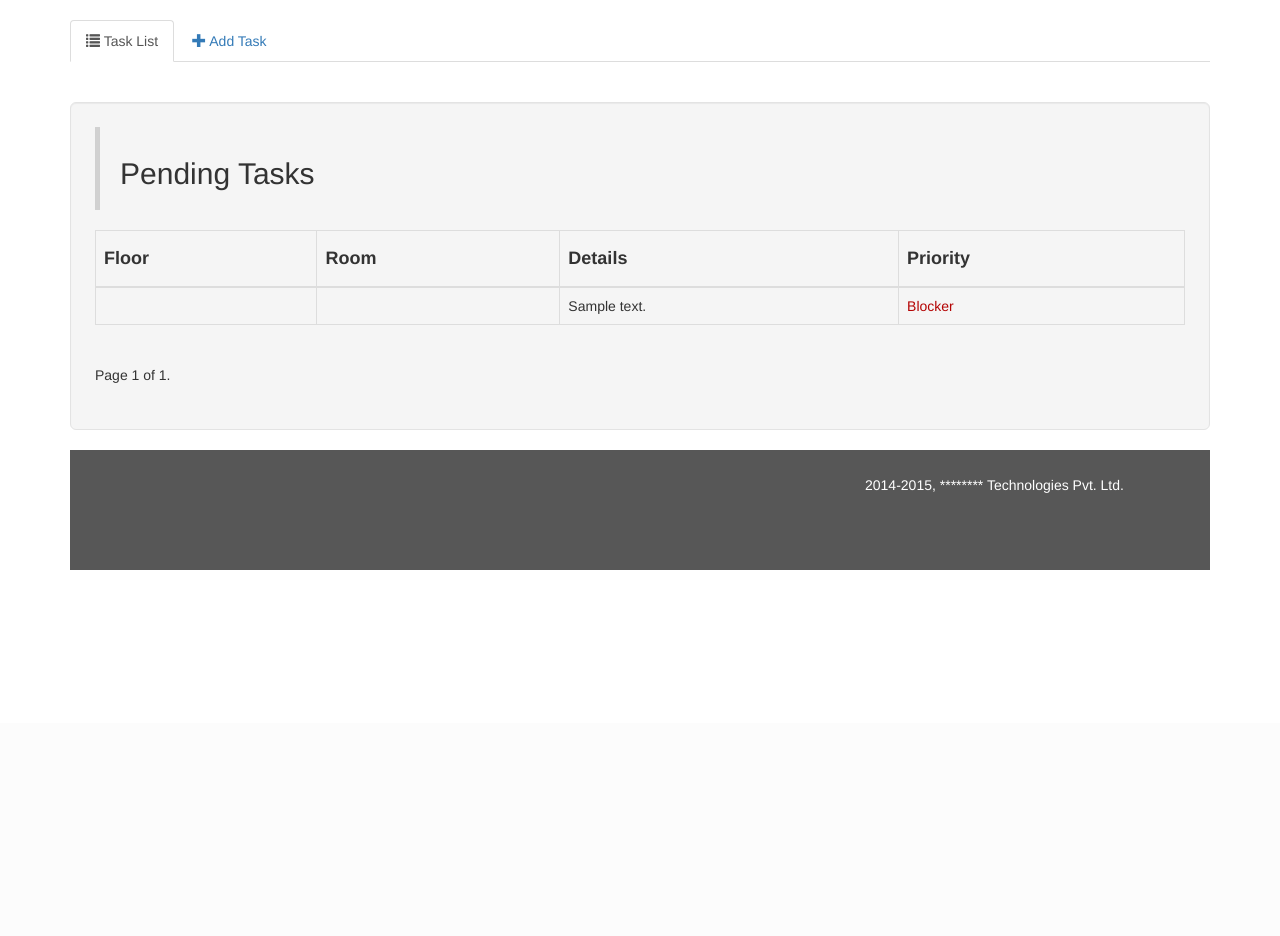
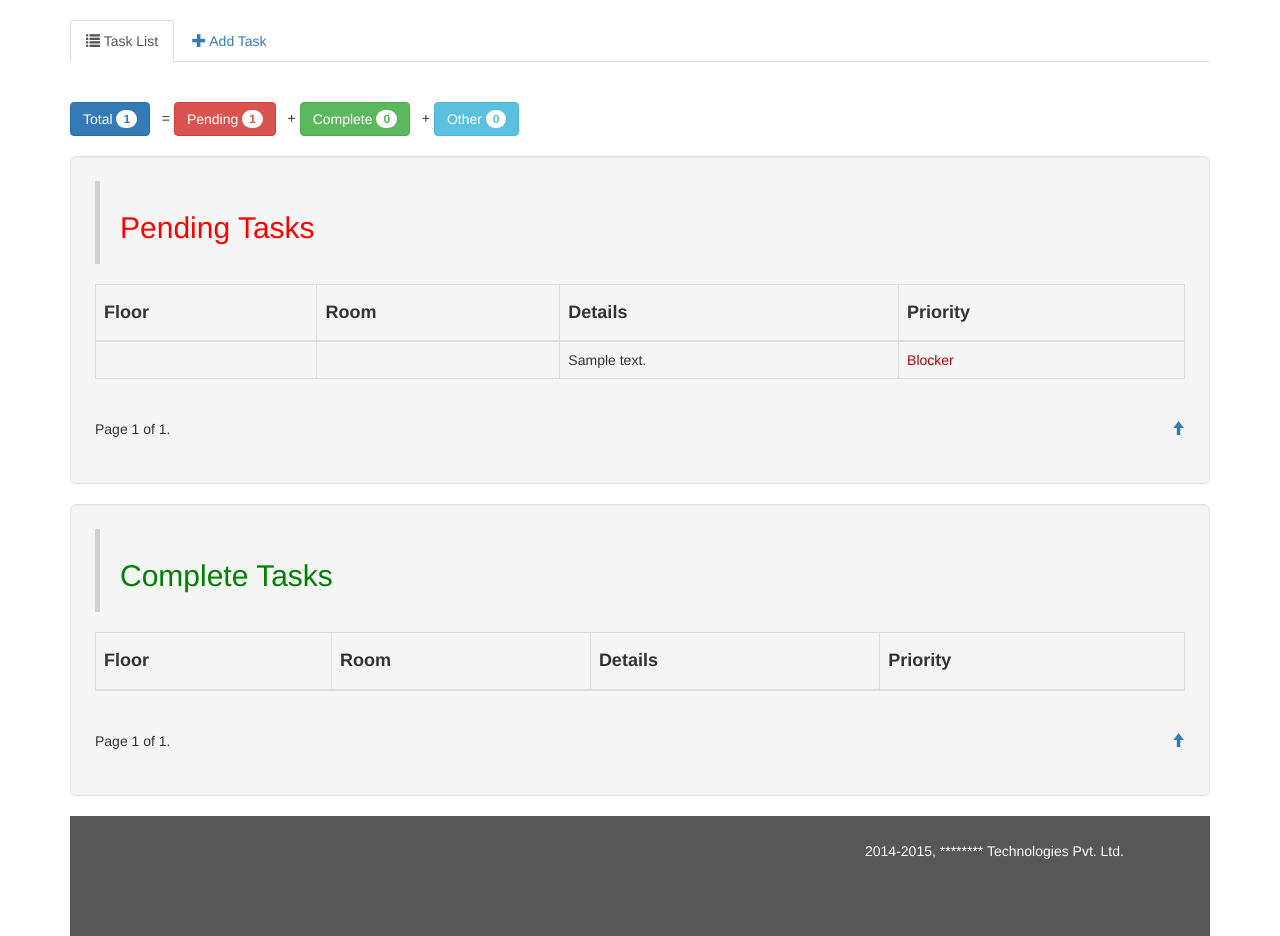
Before and after one commit to sachin11mk/fixit, a Django app: a page that uses taskq/templates/task_list.html in a window 1280 px wide. Shown: the part 77-1013 px from the top of the page. Before the commit the page ends 647 px from the top, so only its background shows below. Run offline with Django 3.2, Linux system fonts and the light colour scheme; tables that the repository leaves empty hold one stand-in row (values such as "Sample post"); lists and menus that the app fills with data are empty; parts of the project's set-up code (start-up, migrations or seed data) failed here and were passed over; some libraries are stand-ins or nearby versions.

Commit message:
UI improvements

```diff
--- a/taskq/templates/task_list.html
+++ b/taskq/templates/task_list.html
@@ -2,12 +2,31 @@
 
 {% block content %}
 
-    <div class="well well-lg">
+    <button id="top-btn" class="btn btn-primary" type="button">
+        Total <span class="badge">{{task_cnt}}</span>
+    </button>
+    <span>&nbsp; = </span>
+
+    <a href="#ptask-div" class="btn btn-danger" type="button">
+        Pending <span class="badge">{{pending_cnt}}</span>
+    </a>
+
+    <span>&nbsp; + </span>
+    <a href="#ctask-div" class="btn btn-success" type="button">
+        Complete <span class="badge">{{complete_cnt}}</span>
+    </a>
+
+    <span>&nbsp; + </span>
+    <a class="btn btn-info" type="button" title="In-Progress/Impossible">
+        Other <span class="badge">{{other_cnt}}</span>
+    </a>
+
+    <br/><br/>
+    <div class="well well-lg" id="ptask-div">
 
         <blockquote>
-            <h2>Pending Tasks</h2>
+            <h2 style='color:red;'>Pending Tasks</h2>
         </blockquote>
-
         <table class="table table-bordered">
             <thead>
                 {%comment%}
@@ -21,13 +40,11 @@
                     <th></th>
                 {%endif%}
             </thead>
-
             <tbody>
-
-                {%for  task in task_list%}
+                {%for  task in ptask_list%}
                     <tr>
                 {%comment%}
-                        <td>{{forloop.counter|add:task_list.next_page_number}}.</td>
+                        <td>{{forloop.counter|add:ptask_list.next_page_number}}.</td>
                 {%endcomment%}
                         <td>
                             {%if task.floor == '0' %}
@@ -59,7 +76,9 @@
                                 Server
                             {%endif%}
                         </td>
-                        <td>{{task.desc}}</td>
+                        <td title="{{task.desc}}">
+                            {{task.desc|truncatechars:15}}
+                        </td>
                         <td>
                             {%if task.priority == 'B' %}
                                 <span class="bg-blocker">
@@ -93,25 +112,142 @@
 
             </tbody>
         </table>
-
         <div class="pagination">
             <span class="step-links">
-                {% if task_list.has_previous %}
-                    <a href="?page={{ task_list.previous_page_number }}">previous</a>
+                {% if ptask_list.has_previous %}
+                    <a href="?page={{ ptask_list.previous_page_number }}">previous</a>
                 {% endif %}
 
                 <span class="current">
-                    Page {{ task_list.number }} of {{ task_list.paginator.num_pages }}.
+                    Page {{ ptask_list.number }} of {{ ptask_list.paginator.num_pages }}.
                 </span>
 
-                {% if task_list.has_next %}
-                    <a href="?page={{ task_list.next_page_number }}">next</a>
+                {% if ptask_list.has_next %}
+                    <a href="?page={{ ptask_list.next_page_number }}">next</a>
+                {% endif %}
+            </span>
+        </div>
+        <div class="pull-right">
+            <br/>
+            <a href="#top-btn">
+                <span class="glyphicon glyphicon-arrow-up"></span>
+            </a>
+        </div>
+
+    </div>
+
+
+<!-- ++++++++++++++++  complete task  ++++++++++++++++++  -->
+
+
+
+
+    <div class="well well-lg" id="ctask-div">
+        <blockquote>
+            <h2 style='color:green;'>Complete Tasks</h2>
+        </blockquote>
+        <table class="table table-bordered">
+            <thead>
+                {%comment%}
+                <th>#</th>
+                {%endcomment%}
+                <th><h4><b>Floor</b></h4></th>
+                <th><h4><b>Room</b></h4></th>
+                <th><h4><b>Details</b></h4></th>
+                <th><h4><b>Priority</b></h4></th>
+                {%if request.user.is_superuser or request.user.is_staff%}
+                    <th></th>
+                {%endif%}
+            </thead>
+            <tbody>
+                {%for  task in ctask_list%}
+                    <tr>
+                {%comment%}
+                        <td>{{forloop.counter|add:ctask_list.next_page_number}}.</td>
+                {%endcomment%}
+                        <td>
+                            {%if task.floor == '0' %}
+                                Ground
+                            {%elif task.floor == '1' %}
+                                First
+                            {%elif task.floor == '2' %}
+                                Second
+                            {%elif task.floor == '3' %}
+                                Third
+                            {%elif task.floor == '4' %}
+                                Pantry
+                            {%endif%}
+                        </td>
+                        <td>
+                            {%if task.floor == '0' %}
+                                Conference
+                            {%elif task.floor == '1' %}
+                                Room 1
+                            {%elif task.floor == '2' %}
+                                Room 2
+                            {%elif task.floor == '3' %}
+                                Room 3
+                            {%elif task.floor == '4' %}
+                                WC
+                            {%elif task.floor == '5' %}
+                                Accounts
+                            {%elif task.floor == '6' %}
+                                Server
+                            {%endif%}
+                        </td>
+                        <td title="{{task.desc}}">
+                            {{task.desc|truncatechars:15}}
+                        </td>
+                        <td style='color:green;'>
+                            {%if task.priority == 'B' %}
+                                    Blocker
+                            {%elif task.priority == 'H' %}
+                                    High
+                            {%elif task.priority == 'M' %}
+                                    Moderate
+                            {%elif task.priority == 'L' %}
+                                    Low
+                            {%elif task.priority == 'T' %}
+                                    Suggestion
+                            {%endif%}
+                        </td>
+                        {%if request.user.is_superuser or request.user.is_staff%}
+                            <td>
+                                <a href="{%url 'edit_task' task.id%}">Edit</a>
+                            </td>
+                        {%endif%}
+                    </tr>
+                {%endfor%}
+
+            </tbody>
+        </table>
+        <div class="pagination">
+            <span class="step-links">
+                {% if ctask_list.has_previous %}
+                    <a href="?page={{ ctask_list.previous_page_number }}">previous</a>
+                {% endif %}
+
+                <span class="current">
+                    Page {{ ctask_list.number }} of {{ ctask_list.paginator.num_pages }}.
+                </span>
+
+                {% if ctask_list.has_next %}
+                    <a href="?page={{ ctask_list.next_page_number }}">next</a>
                 {% endif %}
             </span>
         </div>
 
+        <div class="pull-right">
+            <br/>
+            <a href="#top-btn">
+                <span class="glyphicon glyphicon-arrow-up"></span>
+            </a>
+        </div>
+    </div>
 
 
-    </div>
+
+
+
 
 {% endblock content %}
--- a/taskq/views.py
+++ b/taskq/views.py
@@ -125,97 +125,100 @@ def delete_task(request, task_id):
 def task_list(request):
     template = loader.get_template('task_list.html')
     p_tasks =  i_tasks = n_tasks = c_tasks = []
-    tasks = TaskQ.objects.filter(status='P')
-
-    """
-    orig_p_tasks = TaskQ.objects.filter(status__exact='P')
-
-    print 'FFFFFFFF'
-    print "EEEEEEE", TaskQ.objects.filter(status__exact='P').filter(priority__exact='B')
-    print "EEEEEEE", TaskQ.objects.filter(status__exact='P').filter(priority__exact='H')
-
-    print 'KKKKKKKKKK'
-    p_tasks.append(TaskQ.objects.filter(status__exact='P'\
-                ).filter(priority__exact='B')[0])
-    p_tasks.append(TaskQ.objects.filter(status__exact='P'\
-                ).filter(priority__exact='H')[0])
-    p_tasks.append(TaskQ.objects.filter(status__exact='P'\
-                ).filter(priority__exact='M')[0])
-    p_tasks.append(TaskQ.objects.filter(status__exact='P'\
-                ).filter(priority__exact='L')[0])
-    p_tasks.append(TaskQ.objects.filter(status__exact='P'\
-                ).filter(priority__exact='T')[0])
-
-
-
-    orig_i_tasks = TaskQ.objects.filter(status__exact='I')
-
-    i_tasks.append( TaskQ.objects.filter(status__exact='I'\
-                ).filter(priority__exact='B')[0])
-    i_tasks.append( TaskQ.objects.filter(status__exact='I'\
-                ).filter(priority__exact='H')[0])
-    i_tasks.append( TaskQ.objects.filter(status__exact='I'\
-                ).filter(priority__exact='M')[0])
-    i_tasks.append( TaskQ.objects.filter(status__exact='I'\
-                ).filter(priority__exact='L')[0])
-    i_tasks.append( TaskQ.objects.filter(status__exact='I'\
-                ).filter(priority__exact='T')[0])
-
-
-    orig_n_tasks = TaskQ.objects.filter(status__exact='N')
-
-    n_tasks.append( TaskQ.objects.filter(status__exact='N'\
-                ).filter(priority__exact='B')[0])
-    n_tasks.append( TaskQ.objects.filter(status__exact='N'\
-                ).filter(priority__exact='H')[0])
-    n_tasks.append( TaskQ.objects.filter(status__exact='N'\
-                ).filter(priority__exact='M')[0])
-    n_tasks.append( TaskQ.objects.filter(status__exact='N'\
-                ).filter(priority__exact='L')[0])
-    n_tasks.append( TaskQ.objects.filter(status__exact='N'\
-                ).filter(priority__exact='T')[0])
-
-    orig_c_tasks = TaskQ.objects.filter(status__exact='C')
-
-    c_tasks.append( TaskQ.objects.filter(status__exact='C'\
-                ).filter(priority__exact='B')[0])
-    c_tasks.append( TaskQ.objects.filter(status__exact='C'\
-                ).filter(priority__exact='H')[0])
-    c_tasks.append( TaskQ.objects.filter(status__exact='C'\
-                ).filter(priority__exact='M')[0])
-    c_tasks.append( TaskQ.objects.filter(status__exact='C'\
-                ).filter(priority__exact='L')[0])
-    c_tasks.append( TaskQ.objects.filter(status__exact='C'\
-                ).filter(priority__exact='T')[0])
-
-    """
+    tasks = TaskQ.objects.all()
 
     tasks = tasks.order_by('priority')
 
-    t1 = tasks.filter(priority='B')
-    t2 = tasks.filter(priority='H')
-    t3 = tasks.filter(priority='M')
-    t4 = tasks.filter(priority='L')
-    t5 = tasks.filter(priority='T')
-    tasks = list(chain(t1, t2, t3, t4, t5))
+    p_tasks = tasks.filter(status='P')
 
-    # Paginate pages with 200 records / page.
-    paginator = Paginator(tasks, 10)
+    #
+    # Pending tasks
+    #
+    t1 = p_tasks.filter(priority='B')
+    t2 = p_tasks.filter(priority='H')
+    t3 = p_tasks.filter(priority='M')
+    t4 = p_tasks.filter(priority='L')
+    t5 = p_tasks.filter(priority='T')
+    p_tasks = list(chain(t1, t2, t3, t4, t5))
+    # Paginate pages with 10 records / page.
+    paginator = Paginator(p_tasks, 10)
     page = request.GET.get('page', '1')
     try:
-        task_list = paginator.page(page)
+        ptask_list = paginator.page(page)
     except PageNotAnInteger:
         # If page is not an integer, deliver first page.
-        task_list = paginator.page(1)
+        ptask_list = paginator.page(1)
     except EmptyPage:
         # If page is out of range (e.g. 9999),
         # deliver last page of results.
-        task_list = paginator.page(paginator.num_pages)
+        ptask_list = paginator.page(paginator.num_pages)
+
+    #
+    # Complete tasks
+    #
+    c_tasks = tasks.filter(status='C')
+    # Paginate pages with 10 records / page.
+    paginator = Paginator(c_tasks, 5)
+    page = request.GET.get('page', '1')
+    try:
+        ctask_list = paginator.page(page)
+    except PageNotAnInteger:
+        # If page is not an integer, deliver first page.
+        ctask_list = paginator.page(1)
+    except EmptyPage:
+        # If page is out of range (e.g. 9999),
+        # deliver last page of results.
+        ctask_list = paginator.page(paginator.num_pages)
 
 
+    #
+    # In-progress tasks
+    #
+    i_tasks = tasks.filter(status='I')
+    # Paginate pages with 10 records / page.
+    paginator = Paginator(i_tasks, 5)
+    page = request.GET.get('page', '1')
+    try:
+        itask_list = paginator.page(page)
+    except PageNotAnInteger:
+        # If page is not an integer, deliver first page.
+        itask_list = paginator.page(1)
+    except EmptyPage:
+        # If page is out of range (e.g. 9999),
+        # deliver last page of results.
+        itask_list = paginator.page(paginator.num_pages)
+
+
+    #
+    # Not possible tasks
+    #
+    n_tasks = tasks.filter(status='N')
+    # Paginate pages with 10 records / page.
+    paginator = Paginator(n_tasks, 5)
+    page = request.GET.get('page', '1')
+    try:
+        ntask_list = paginator.page(page)
+    except PageNotAnInteger:
+        # If page is not an integer, deliver first page.
+        ntask_list = paginator.page(1)
+    except EmptyPage:
+        # If page is out of range (e.g. 9999),
+        # deliver last page of results.
+        ntask_list = paginator.page(paginator.num_pages)
+
+    task_cnt = len(tasks)
+    pending_cnt = len(p_tasks)
+    complete_cnt = len(c_tasks)
+    progress_cnt = len(i_tasks)
+    impossible_cnt = len(n_tasks)
+    other_cnt = progress_cnt + impossible_cnt
+
     context = RequestContext(request, {
-                'tasks':tasks, 'p_tasks':p_tasks,\
-                'i_tasks':i_tasks, 'n_tasks':n_tasks, \
-                'c_tasks':c_tasks, 'task_list': task_list, \
+                'tasks':tasks,\
+                'itask_list':itask_list, 'ntask_list':ntask_list, \
+                'ctask_list':ctask_list, 'ptask_list': ptask_list, \
+                'task_cnt': task_cnt, 'pending_cnt': pending_cnt,\
+                'complete_cnt': complete_cnt, 'progress_cnt':progress_cnt,\
+                'impossible_cnt':impossible_cnt, 'other_cnt': other_cnt,\
                 'active': 'tasklist',})
     return HttpResponse(template.render(context))
```
